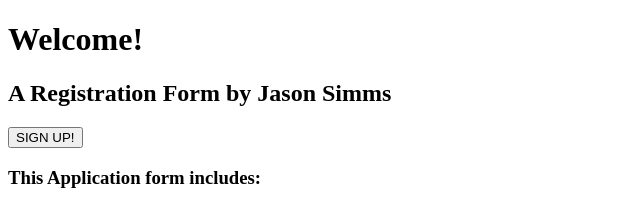
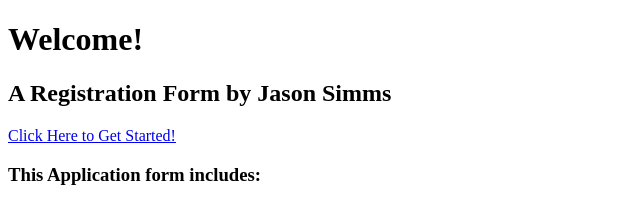
Before and after one commit to JasonSimms/challenge-signup-multipage, a React (Create React App) app: page / in a window 1280 px wide. Shown: the top 205 px of the page, without its empty margins (0-640 px from the left). Built offline with nearby package versions, Linux system fonts and the light colour scheme; the HTML template or start-up script is replaced by a standard one.

Commit message:
deployed to Github successfully

```diff
--- a/public/index.html
+++ b/public/index.html
@@ -2,7 +2,6 @@
 <html lang="en">
   <head>
     <meta charset="utf-8">
-    <link href="https://fonts.googleapis.com/css?family=Lato" rel="stylesheet">
     <link rel="shortcut icon" href="%PUBLIC_URL%/favicon.ico">
     <meta name="viewport" content="width=device-width, initial-scale=1, shrink-to-fit=no">
     <meta name="theme-color" content="#000000">
--- a/src/App.js
+++ b/src/App.js
@@ -1,6 +1,6 @@
 // Library Imports
 import React, { Component } from "react";
-import { BrowserRouter, Switch, Route } from "react-router-dom";
+import { BrowserRouter, Switch, Route, Link } from "react-router-dom";
 import { Progress } from "react-sweet-progress";
 import "react-sweet-progress/lib/style.css";
 
@@ -12,7 +12,6 @@ import Phone from "./components/Phone";
 import Salary from "./components/Salary";
 import Summary from "./components/Summary";
 import NotFound from "./components/NotFound";
-import End from "./components/End";
 import Music from "./components/Music";
 
 // Import functions:
@@ -40,8 +39,7 @@ class App extends Component {
   }
 
   componentDidMount() {
-    console.log("Thank you for your interest in my code, Jason");
-    console.log("This is the process.env", process.env.PUBLIC_URL)
+    console.log("Thank you for your interest in my code!");
     this._reset();
   }
   render() {
@@ -93,14 +91,12 @@ class App extends Component {
     if (this.state.step === 4) {
       summaryNav = (
         <React.Fragment>
-          <a href="/">
-            <button className="button next">Landing</button>
-          </a>
+          <Link to={process.env.PUBLIC_URL + "/"} className="btnlink">
+            Landing
+          </Link>
           <button
-            className="button next startover"
-            onClick={() => this._reset()}
-          >
-            Start Over
+            className="button next startover" onClick=
+            {() => this._reset()}> Start Over
           </button>
         </React.Fragment>
       );
@@ -111,11 +107,14 @@ class App extends Component {
         <BrowserRouter>
           <div className="pseudo-container">
             <Switch>
-              <Route exact path={process.env.PUBLIC_URL + '/'} render={() => <Landing />} />
-              {/* <Route exact path="/end" render={() => <End />} /> */}
               <Route
                 exact
-                path={process.env.PUBLIC_URL + '/signup'}
+                path={process.env.PUBLIC_URL + "/"}
+                render={() => <Landing />}
+              />
+              <Route
+                exact
+                path={process.env.PUBLIC_URL + "/signup"}
                 render={() => (
                   <div className="container input-container">
                     <Progress
@@ -156,7 +155,7 @@ class App extends Component {
       </React.Fragment>
     );
   }
-  // Functiondeclarations:
+  // Function declarations:
 
   // Calculates and sets progress bar
   _setProgress() {
--- a/src/components/Email.jsx
+++ b/src/components/Email.jsx
@@ -20,7 +20,7 @@ class Email extends Component {
             this.props.handleInputChange("email", evt.target.value)
           }
           className="input"
-          placeholder="John.Snow@aol.com"
+          placeholder="simmsTheCoder@gmail.com"
           autoFocus={true}
         />
         <br />
--- a/src/components/Landing.jsx
+++ b/src/components/Landing.jsx
@@ -1,4 +1,5 @@
 import React from "react";
+import { Link } from "react-router-dom";
 
 const Landing = props => {
   return (
@@ -6,10 +7,9 @@ const Landing = props => {
       <div className="input-form">
         <h1>Welcome!</h1>
         <h2>A Registration Form by Jason Simms</h2>
-        <a href="/signup">
-          <button className="signup">SIGN UP!</button>
-        </a>
-
+        <Link className="btnlink" to={process.env.PUBLIC_URL + "/signup"}>
+          Click Here to Get Started!
+        </Link>
         <h3>This Application form includes:</h3>
         <ul>
           <li>Name</li>
@@ -25,7 +25,6 @@ const Landing = props => {
           <li>ReactJS state controls</li>
         </ul>
         <div className="flex-container">
-
           <a href="https://github.com/JasonSimms/challenge-signup-multipage">
             <img className="link-icon" src="githubico.png" alt="Github Icon" />
             <p>Github</p>
--- a/src/components/Name.jsx
+++ b/src/components/Name.jsx
@@ -15,7 +15,7 @@ class Name extends Component {
               this.props.handleInputChange("nameFirst", evt.target.value)
             }
             className="input"
-            placeholder="John"
+            placeholder="Angela"
             autoFocus={true}
           />
           <p className="input-title">Last Name:</p>
@@ -27,7 +27,7 @@ class Name extends Component {
               this.props.handleInputChange("nameLast", evt.target.value)
             }
             className="input"
-            placeholder="Doe"
+            placeholder="Merkel"
           />
           <br />
           <br />
--- a/src/components/NotFound.jsx
+++ b/src/components/NotFound.jsx
@@ -4,7 +4,6 @@ const NotFound = () => {
     return (
         <div className="container">
             <h1>404</h1>
-            <a href="/">Home</a>
         </div>
     )
 }
--- a/src/js/isInputValid.js
+++ b/src/js/isInputValid.js
@@ -18,7 +18,7 @@ const isInputValid = (step, state) => {
         return true;
       else
         alert(`Please Enter a Valid First and Last Name)
-      ex: John Snow`);
+      ex: Jason Simms or Jane Doe`);
       break;
     case 1:
       regex = /^([0-9a-zA-Z]([-.\w]*[0-9a-zA-Z])*@(([0-9a-zA-Z])+([-\w]*[0-9a-zA-Z])*\.)+[a-zA-Z]{2,9})$/;
@@ -29,7 +29,7 @@ const isInputValid = (step, state) => {
         state.email.match(regex)
       )
         return true;
-      else alert(`Invalid Email - Example@email.com my.email@aol.com`);
+      else alert(`Invalid Email - try bob@smith.com | bob@j.smith.museum | bob.smith@a-1.smith.com`);
 
       break;
     case 2:
@@ -37,7 +37,7 @@ const isInputValid = (step, state) => {
       if (state.phone.match(regex)) return true;
       else
         alert(
-          `Invalid Phone - Digits Only Please! Length must be between 5 and 20`
+          `Invalid Phone - Numbers only please! 12345.. up to 20 digits.`
         );
 
       break;
--- a/src/style/index.css
+++ b/src/style/index.css
@@ -1,4 +1,5 @@
 /* @import url('https://fonts.googleapis.com/css?family=Nunito+Sans'); */
+@import url('https://fonts.googleapis.com/css?family=Lato');
 
 body {
   margin: 0;
@@ -26,6 +27,7 @@ body {
 
 a {
   text-decoration: none;
+
 }
 
 code {
@@ -34,7 +36,6 @@ code {
 }
 
 .container {
-  /* background-color: beige; */
   width: 100vw;
   max-width: 90%;
   margin: auto auto;
@@ -49,7 +50,6 @@ code {
 
 .input-form {
   border-radius: 10px;
-  /* border: 1px green dashed; */
   border: 0;
 
   box-shadow: 0 4px 50px 0 rgba(0, 0, 0, 0.08);
@@ -99,12 +99,22 @@ button {
     to left top,
     #00aaaa,
     #5ebfbe,
-    #90d4d2,
-    #bce9e7,
-    #e7fefd
+    #90d4d2
   ); */
   color: hsl(0, 0%, 97%);
   margin-left: 5px;
+  margin-top: 5px;
+}
+
+.btnlink{
+    border: 0;
+    border-radius: 3px;
+    padding: 13px;
+
+    background-color: #00aaaa;
+    color: hsl(0, 0%, 97%);
+    margin-left: 5px;
+    margin-top: 5px;
 }
 
 .music-btn {
@@ -115,7 +125,8 @@ button {
   padding: 10px;
   border-radius: 10px 15px;
   background-color: white;
-  color: #00aaaa;
+  /* color: #00aaaa; */
+  color:rgb(56, 50, 50);
 }
 
 .back {
```
Also changed, not shown: 1 other file (tests, documents, lock files or other folders). Lines whose indentation alone changed are shown as unchanged.
